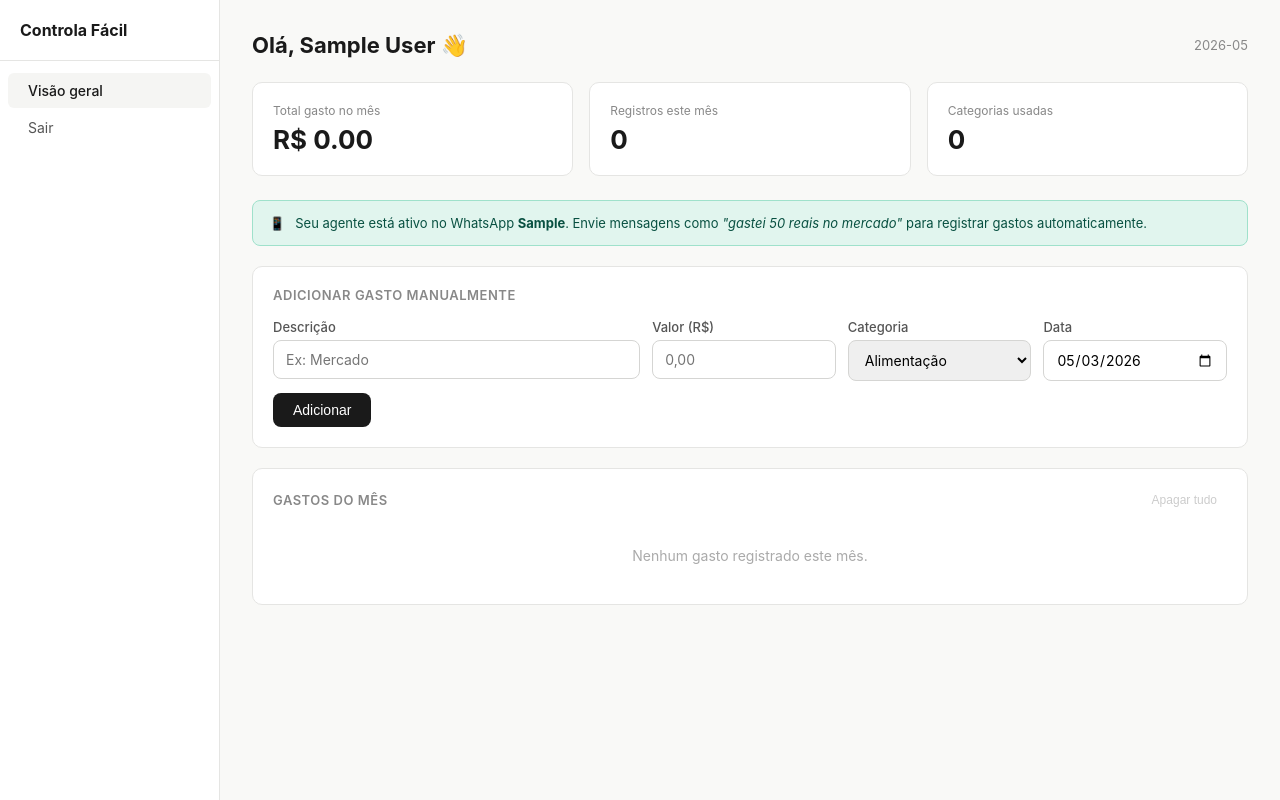
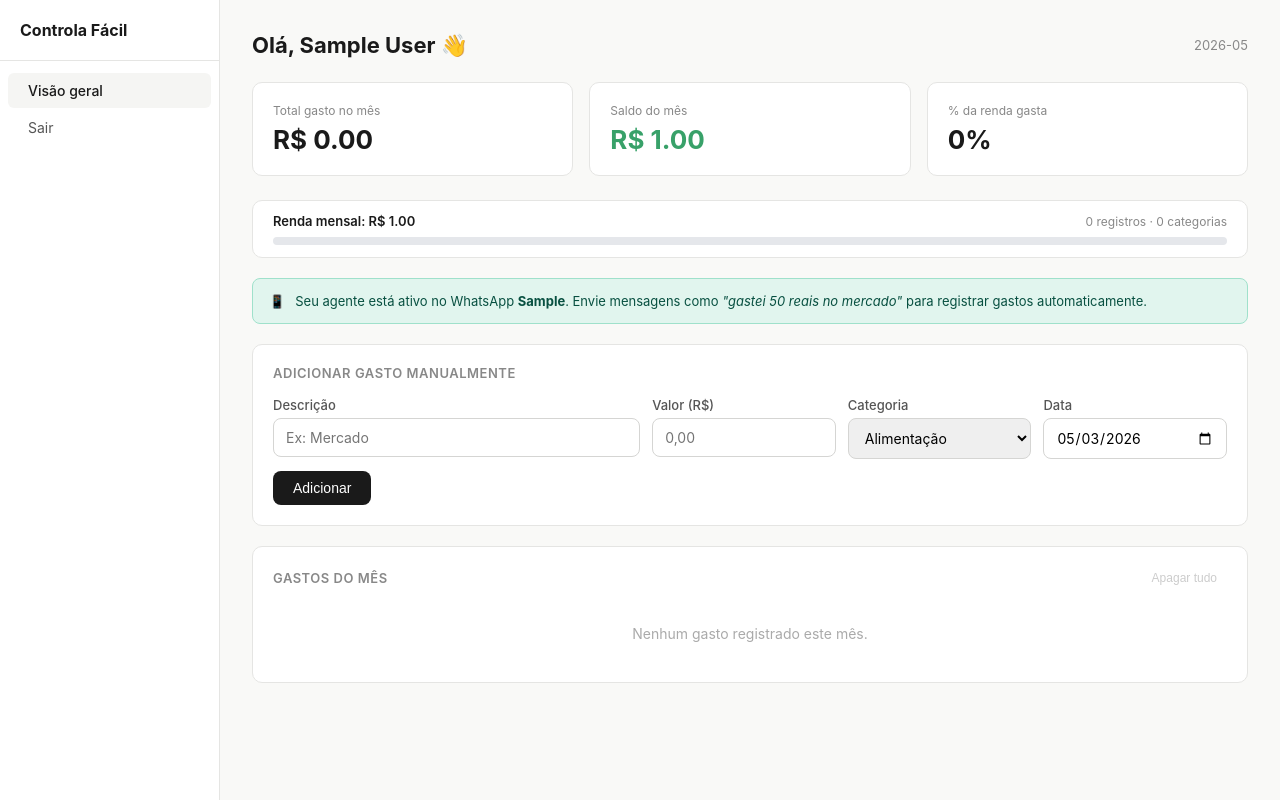
Before and after one commit to eduardolorenzi5-dotcom/Saas, a Flask app: page /dashboard in a window 1280 px wide. Run offline with Flask 3, Linux system fonts and the light colour scheme; the visitor is signed in with stand-in values (Sample User, id 1); tables that the repository leaves empty hold one stand-in row (values such as "Sample post"); some libraries are stand-ins or nearby versions.

Commit message:
adiciona controle de renda mensal via WhatsApp e dashboard

```diff
--- a/app.py
+++ b/app.py
@@ -100,11 +100,13 @@ def init_db():
     # Adiciona colunas extras se não existirem
     if USE_PG:
         for col in ["reset_token TEXT", "reset_expiry TEXT",
-                    "google_access_token TEXT", "google_refresh_token TEXT", "google_token_expiry TEXT"]:
+                    "google_access_token TEXT", "google_refresh_token TEXT", "google_token_expiry TEXT",
+                    "renda_mensal REAL"]:
             conn.execute(f"ALTER TABLE clientes ADD COLUMN IF NOT EXISTS {col}")
     else:
         for col in ["reset_token TEXT", "reset_expiry TEXT",
-                    "google_access_token TEXT", "google_refresh_token TEXT", "google_token_expiry TEXT"]:
+                    "google_access_token TEXT", "google_refresh_token TEXT", "google_token_expiry TEXT",
+                    "renda_mensal REAL"]:
             try:
                 conn.execute(f"ALTER TABLE clientes ADD COLUMN {col}")
             except Exception:
@@ -409,7 +411,8 @@ def dashboard():
     conn.close()
     return render_template("dashboard.html",
         gastos=gastos, total=total, por_cat=por_cat,
-        cliente=cliente, mes=mes
+        cliente=cliente, mes=mes,
+        renda=float(cliente["renda_mensal"]) if cliente["renda_mensal"] else None
     )
 
 @app.route("/api/gastos", methods=["POST"])
--- a/templates/dashboard.html
+++ b/templates/dashboard.html
@@ -29,6 +29,16 @@
         <div class="stat-label">Total gasto no mês</div>
         <div class="stat-val">R$ {{ "%.2f"|format(total) }}</div>
       </div>
+      {% if renda %}
+      <div class="stat-card">
+        <div class="stat-label">Saldo do mês</div>
+        <div class="stat-val" style="color:{{ '#e53e3e' if total > renda else '#38a169' }}">R$ {{ "%.2f"|format(renda - total) }}</div>
+      </div>
+      <div class="stat-card">
+        <div class="stat-label">% da renda gasta</div>
+        <div class="stat-val">{{ "%.0f"|format(total / renda * 100) }}%</div>
+      </div>
+      {% else %}
       <div class="stat-card">
         <div class="stat-label">Registros este mês</div>
         <div class="stat-val">{{ gastos|length }}</div>
@@ -37,7 +47,19 @@
         <div class="stat-label">Categorias usadas</div>
         <div class="stat-val">{{ por_cat|length }}</div>
       </div>
+      {% endif %}
     </div>
+    {% if renda %}
+    <div class="dash-card" style="margin-bottom:20px;padding:12px 20px;">
+      <div style="display:flex;justify-content:space-between;align-items:center;margin-bottom:8px;">
+        <span style="font-size:13px;font-weight:600;">Renda mensal: R$ {{ "%.2f"|format(renda) }}</span>
+        <span style="font-size:12px;color:#888;">{{ gastos|length }} registros · {{ por_cat|length }} categorias</span>
+      </div>
+      <div style="background:#e5e7eb;border-radius:100px;height:8px;overflow:hidden;">
+        <div style="background:{{ '#e53e3e' if total > renda else '#38a169' }};height:100%;width:{{ [total/renda*100,100]|min }}%;border-radius:100px;transition:width .3s;"></div>
+      </div>
+    </div>
+    {% endif %}
 
     <div class="dash-card wpp-info" style="margin-bottom:20px;">
       <span>📱</span>
```
Also changed, not shown: agente/agente.py (+35 -2 lines).
